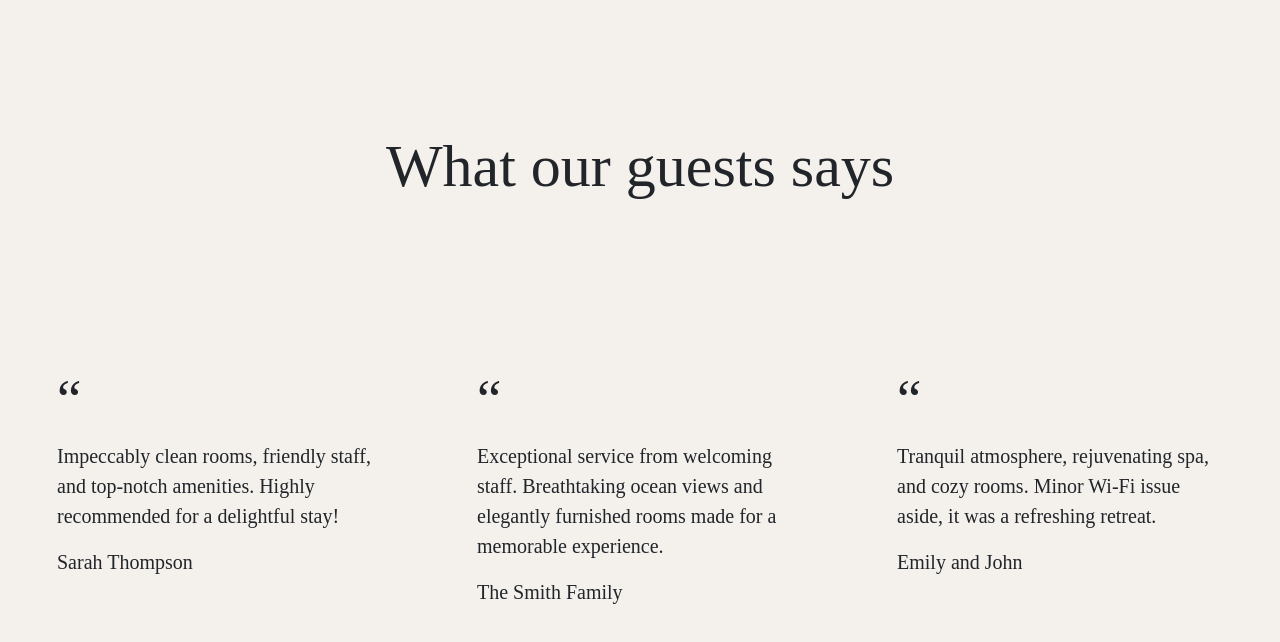
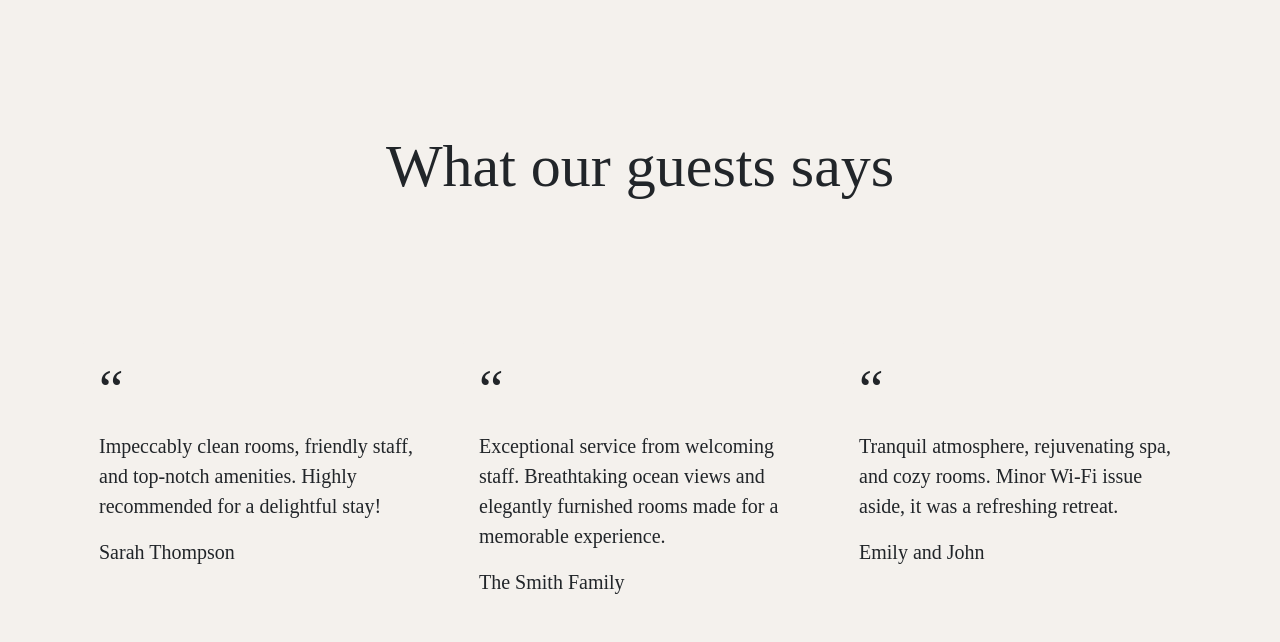
Before and after one commit to rohanpatel05/Hotel-Booking-System-Frontend, a React (Create React App) app: page /review in a window 1280 px wide. Shown: the top 642 px of the page. Built offline with nearby package versions, Linux system fonts and the light colour scheme; a web font is replaced by a local one.

Commit message:
Updated flex box to bootstrap's grid.

```diff
--- a/src/pages/GuestReview/GuestReviewElements.js
+++ b/src/pages/GuestReview/GuestReviewElements.js
@@ -9,14 +9,8 @@ export const Title = styled.h1`
   text-align: center;
 `;
 
-export const ReviewCardsWrapper = styled.div`
-  display: flex;
-  justify-content: space-between;
-  padding: 10px 40px;
-`;
-
 export const ReviewCards = styled(Card)`
-  width: 30%;
+  margin-bottom: 20px;
 
   background-color: ${colors.lightBeige};
   border-color: ${colors.lightBeige};
--- a/src/pages/GuestReview/index.js
+++ b/src/pages/GuestReview/index.js
@@ -2,7 +2,6 @@ import React from "react";
 import { LBeigeBackgroundPageWrapper } from "../../config/styles.js";
 import {
   Title,
-  ReviewCardsWrapper,
   ReviewCards,
   RevieHeader,
   RevieBody,
@@ -10,22 +9,28 @@ import {
 } from "./GuestReviewElements.js";
 import { REVIEWS } from "../../config/textDescriptions";
 import { CardBody } from "react-bootstrap";
+import { Container, Row, Col } from "react-bootstrap";
+
 function GuestReview() {
   return (
     <LBeigeBackgroundPageWrapper>
       <Title>What our guests says</Title>
-      <ReviewCardsWrapper>
+      <Container>
+        <Row>
           {REVIEWS &&
             REVIEWS.map((review) => (
-            <ReviewCards key={review.id}>
+              <Col md={4} key={review.id}>
+                <ReviewCards>
                   <CardBody>
                     <RevieHeader>“</RevieHeader>
                     <RevieBody>{review.review}</RevieBody>
                     <RevieFooter>{review.guestName}</RevieFooter>
                   </CardBody>
                 </ReviewCards>
+              </Col>
             ))}
-      </ReviewCardsWrapper>
+        </Row>
+      </Container>
     </LBeigeBackgroundPageWrapper>
   );
 }
```
Lines whose indentation alone changed are shown as unchanged.
